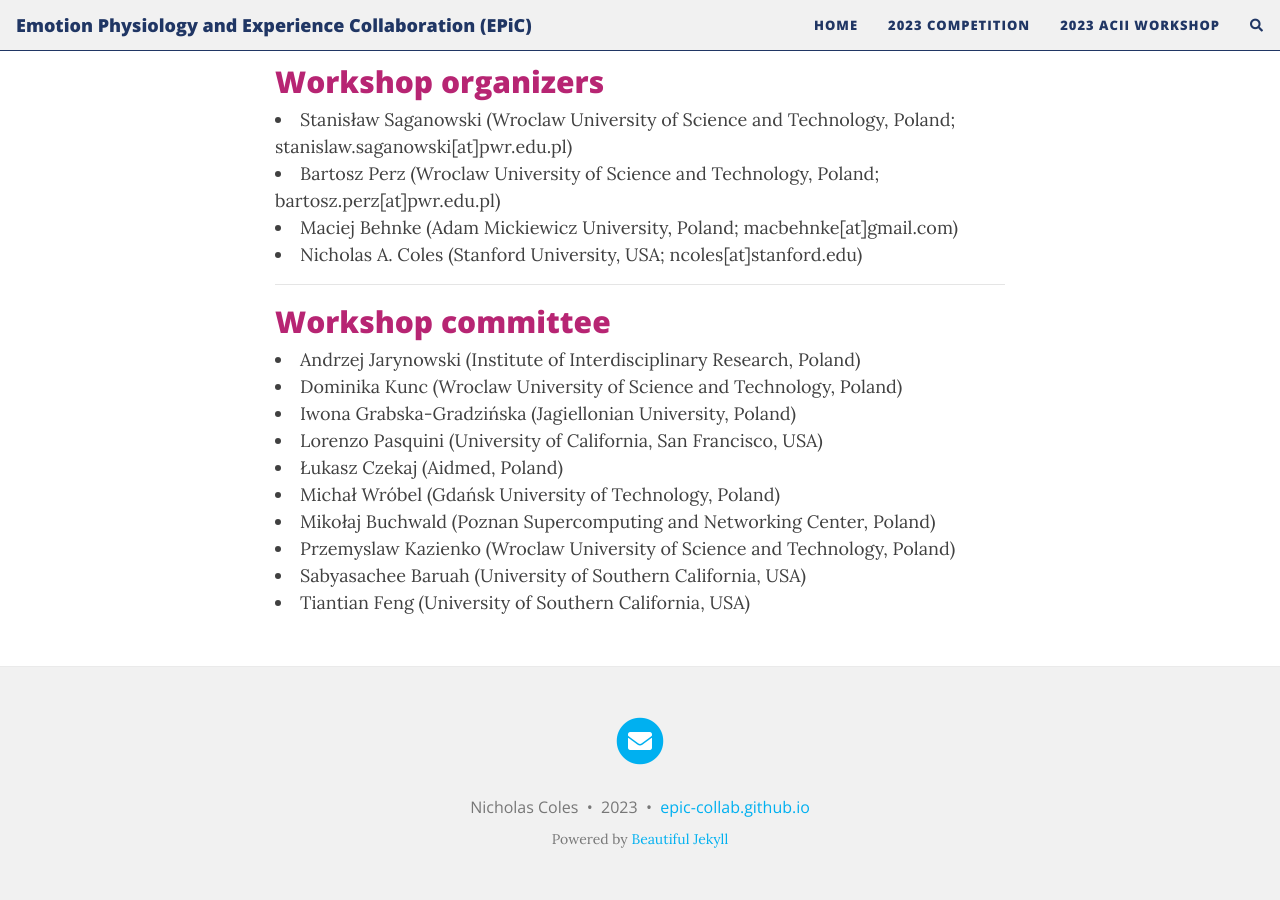
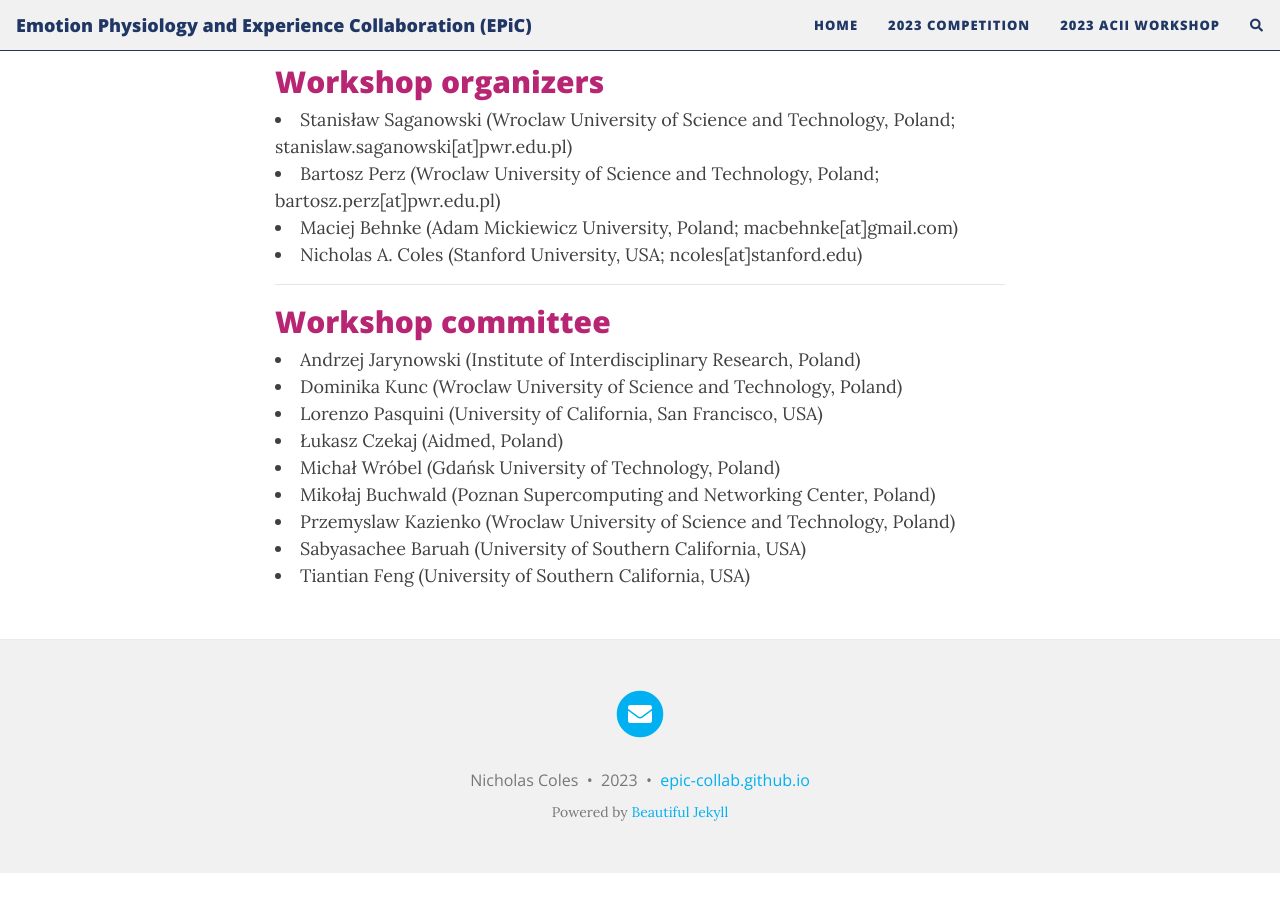
Before and after one commit to epic-collab/epic-collab.github.io, a Jekyll site: the page built from acii.md, in a window 1280 px wide and 900 px high, scrolled down 659 px. Built offline with Jekyll 4.4.1, drawn with Linux system fonts in a browser that asks for light colours; nearby versions of some CDN libraries; comment, search, counter and statistics services are not loaded; after the commit the page ends 1532 px from its top, so only the background shows below that.

Commit message:
Removed Iwona from ACII program committee
Per Stanislaw's request

```diff
--- a/acii.md
+++ b/acii.md
@@ -32,8 +32,6 @@ At the <a href = "https://acii-conf.net/">2023 Affective Computing + Intelligenc
 
 <li>Dominika Kunc (Wroclaw University of Science and Technology, Poland)</li>
 
-<li>Iwona Grabska-Gradzińska (Jagiellonian University, Poland)</li>
-
 <li>Lorenzo Pasquini (University of California, San Francisco, USA)</li>
 
 <li>Łukasz Czekaj (Aidmed, Poland)</li>
```
